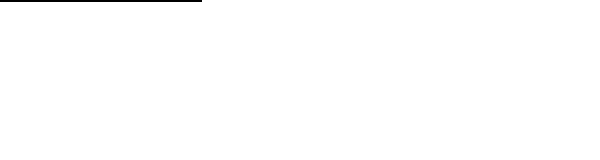
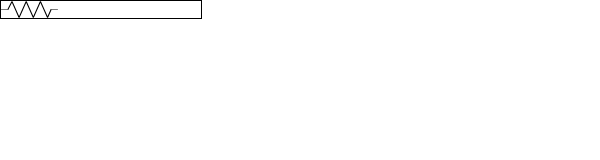
Before and after one commit to brunoeiterer/CircuiTikzGUI, an Electron app: page index.html in a window 600 px wide. Drawn offline with Linux system fonts and the light colour scheme.

Commit message:
Add resistor

```diff
--- a/index.html
+++ b/index.html
@@ -9,6 +9,7 @@
 		<div class="container">
 			<header></header>
 			<section class="components-container">
+				<img src="images/resistor.svg" alt="resistor">
 			</section>
 			<footer></footer>
 		</div>
```
Also changed, not shown: images/resistor.svg (added), 2 other files.
